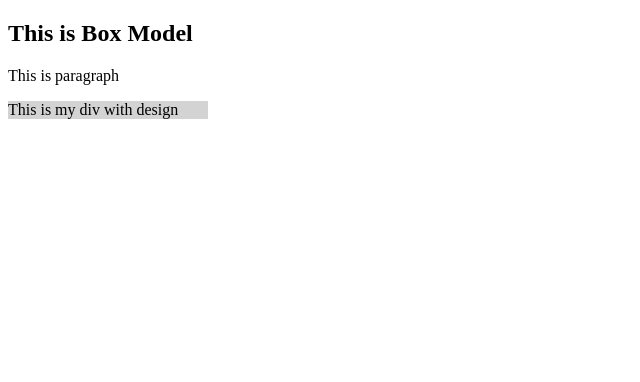
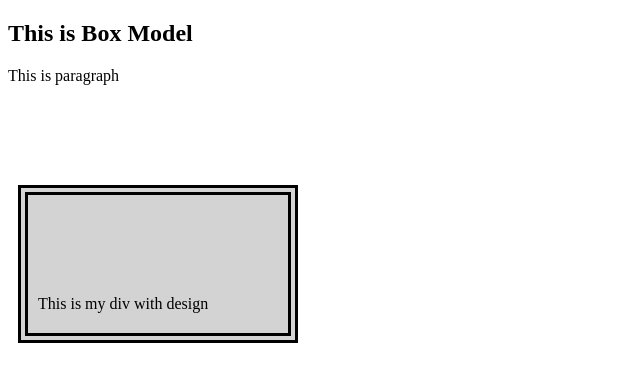
Before and after one commit to tanzeelapatel1/anothergithubrepo, a plain HTML site: page home.html in a window 1280 px wide. Shown: the whole page, without its empty margins (0-640 px from the left). Drawn offline with Linux system fonts and the light colour scheme.

Commit message:
box model created

```diff
--- a/home.html
+++ b/home.html
@@ -3,12 +3,30 @@
 <head>
   <style>
         div {
+                /* Code to create CSS box model */
                 background-color: lightgrey;
                 width: 200px;
-                /* border: 10px dotted black; */
-                /* border: 10px dashed black; */
-                /* border: 10px double black; */
-                border: 10px none black;
+                border : 10px solid black;
+                padding: 50px;
+                margin: 10px;
+           }
+        div {
+            /* To change box position on page we use css property margin */
+               margin-left: 10px;
+               margin-top: 100px;
+               margin-bottom: 20px;
+        }
+        div {
+            /* To change the postion of content inside the box we use padding   */
+               padding-left: 10px;
+               padding-top: 100px;
+               padding-bottom: 20px;
+        }
+        div {
+            /* To change the border styles use following code   */
+                border: 10px dotted black;
+                border: 10px dashed black;
+                border: 10px double black;
         }
   </style>
 </head>
```
Also changed, not shown: boxmodel.html (added, +31 -0 lines), visibility.html (+1 -8 lines).
